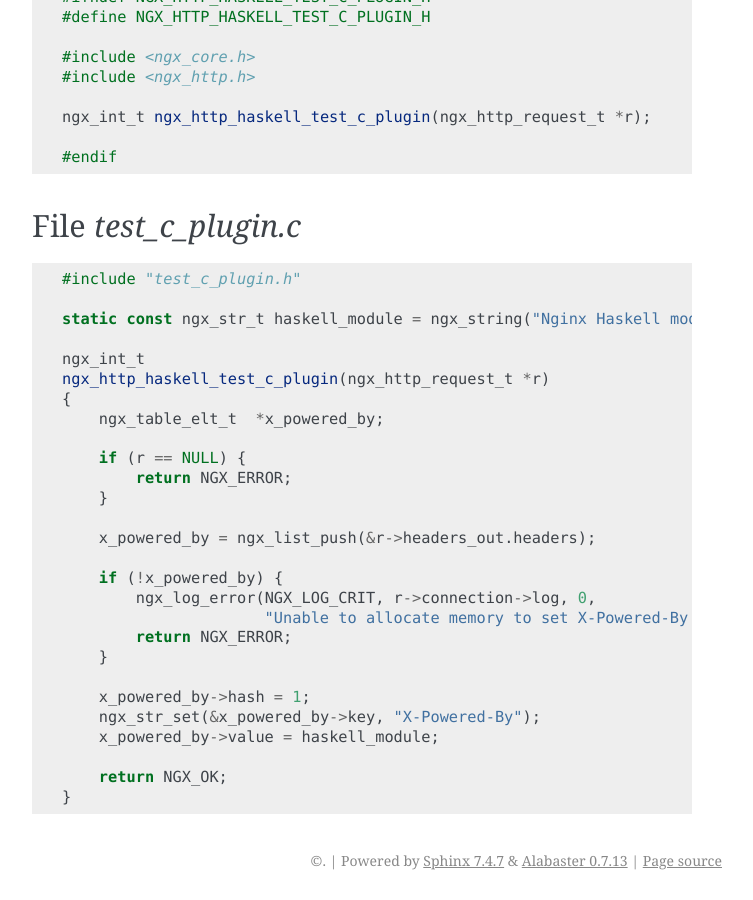
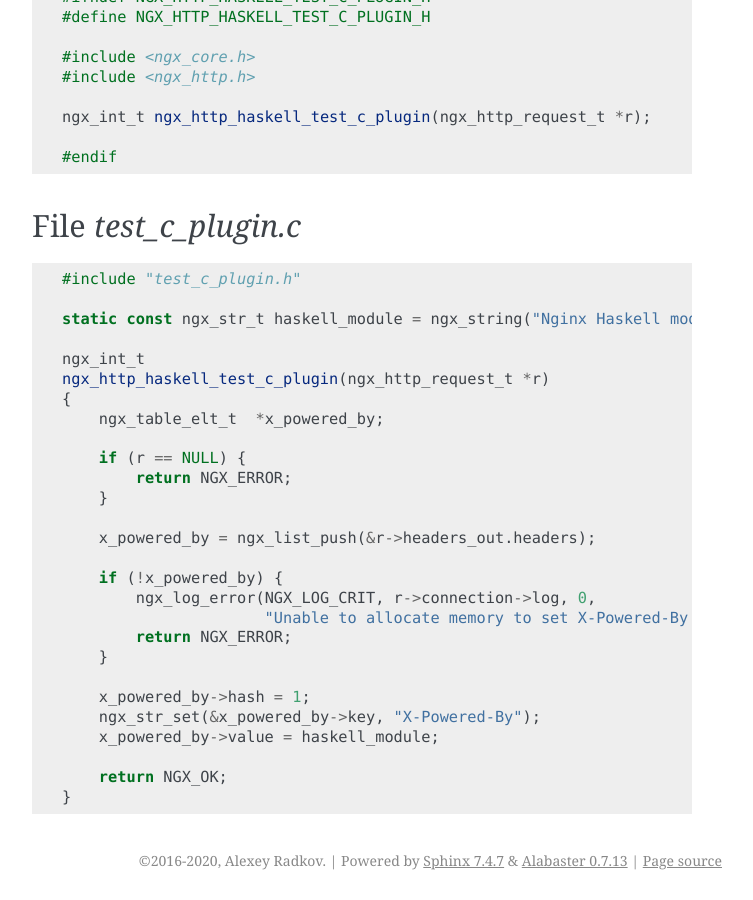
Before and after one commit to lyokha/nginx-haskell-module, a Sphinx documentation site: the page built from docs/index.rst, in a window 1280 px wide and 900 px high, scrolled down 38128 px. Shown: the whole window, without its empty margins (388-1141 px from the left). Built offline with Sphinx 7.4.7, drawn with Linux system fonts in a browser that asks for light colours.

Commit message:
more settings in conf.py [ci skip]

```diff
--- a/docs/conf.py
+++ b/docs/conf.py
@@ -1,3 +1,9 @@
+project = u'nginx-haskell-module'
+copyright = u'2016-2020, Alexey Radkov'
+
+html_title = "Nginx Haskell module (yet another doc with examples)"
+html_short_title = "Nginx Haskell module"
+
 master_doc = 'index'
 
 pygments_style = 'friendly'
```
